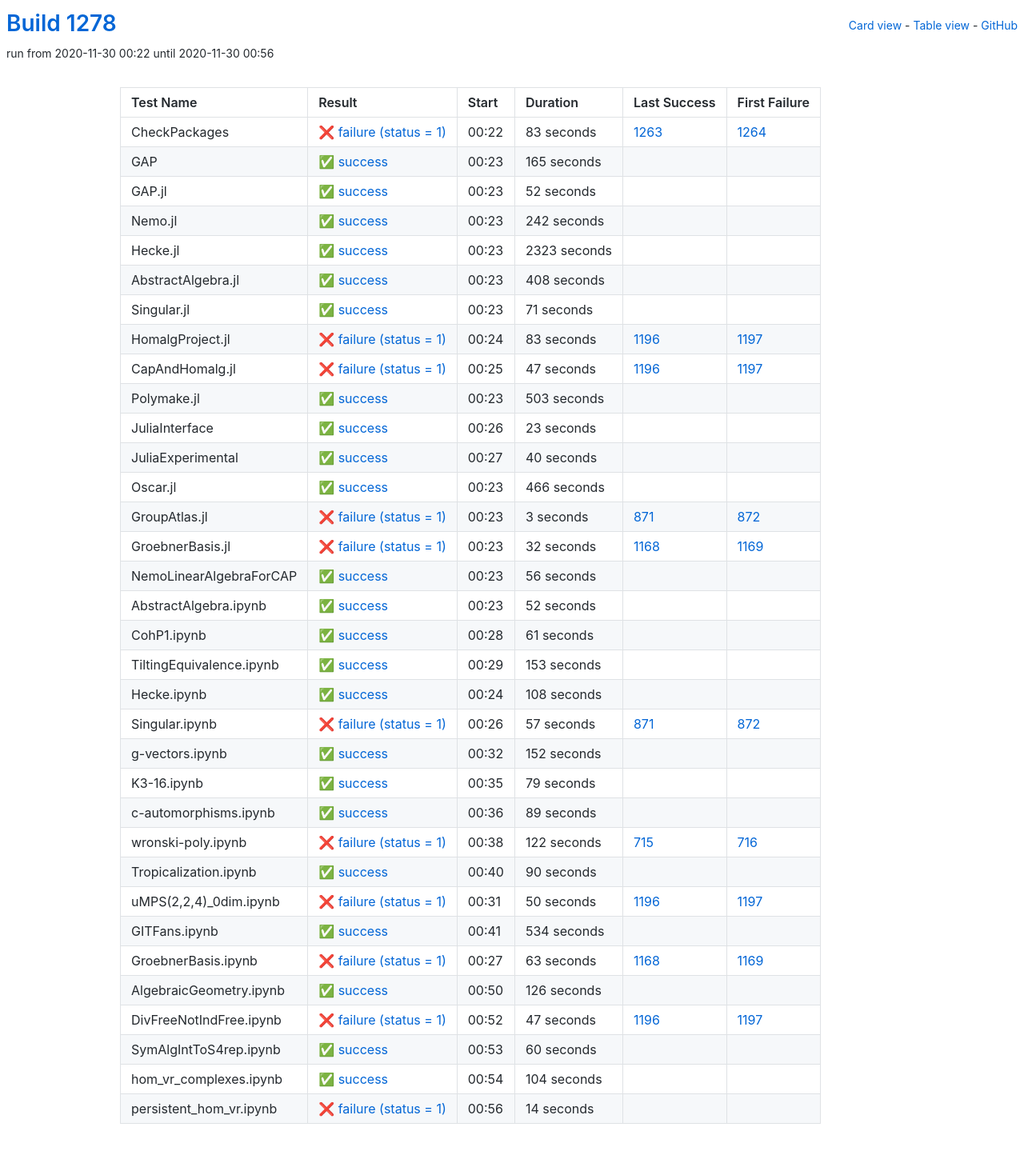
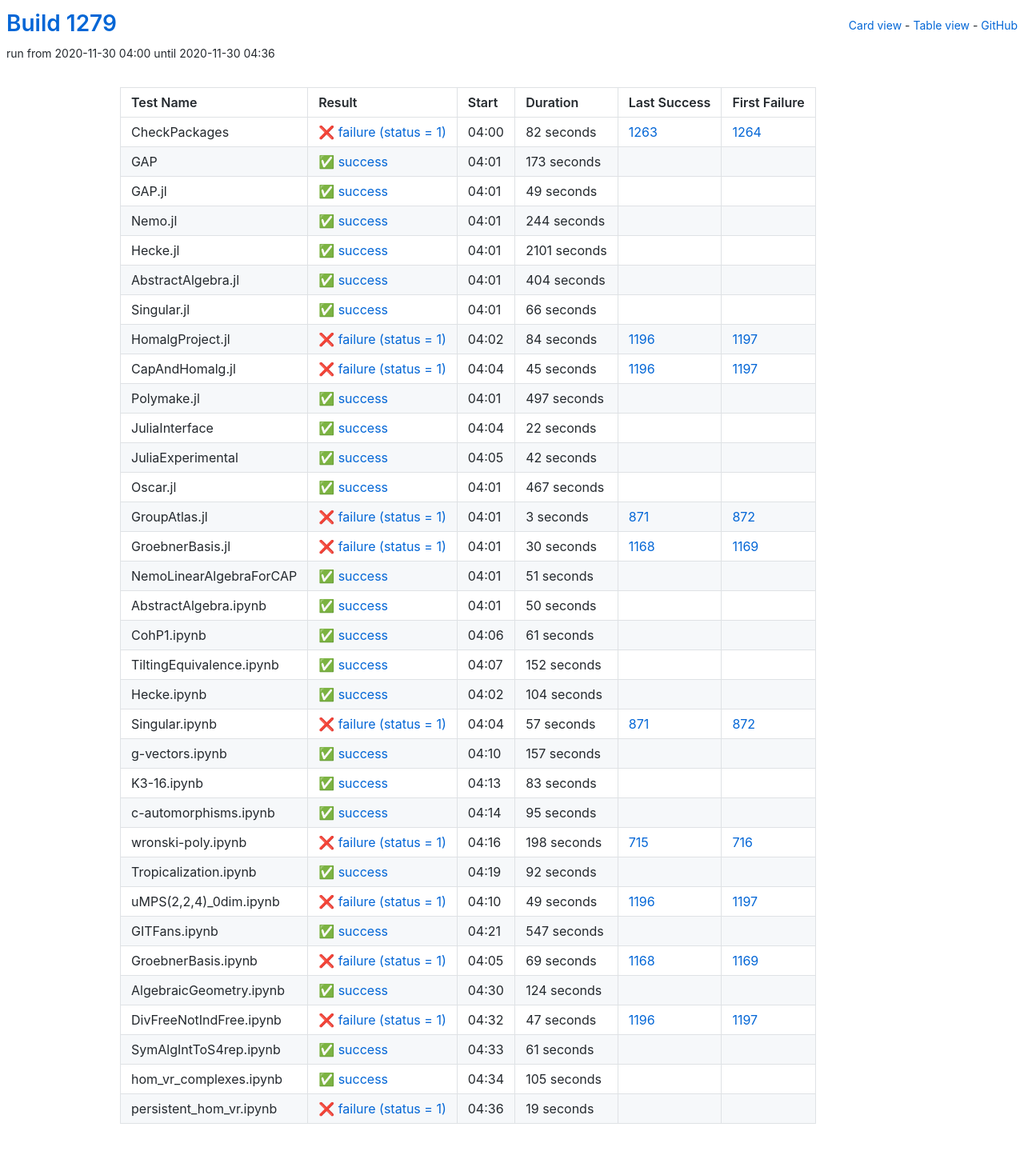
Before and after one commit to oscar-system/oscar-ci-status-stable, a Jekyll site: the page built from table.html, in a window 1280 px wide. Shown: the whole page at 80% size. Built offline with Jekyll 4.4.1, drawn with Linux system fonts in a browser that asks for light colours.

Commit message:
Build #1279

```diff
--- a/_data/ci.yml
+++ b/_data/ci.yml
@@ -1,6 +1,6 @@
 ---
-build: 1278
-build_url: https://oscarci.mathematik.uni-kl.de/job/oscar-stable/1278/
+build: 1279
+build_url: https://oscarci.mathematik.uni-kl.de/job/oscar-stable/1279/
 job: oscar-stable
 organization: oscar-system
 repo: oscar-ci-status-stable
@@ -8,164 +8,164 @@ repourl: https://github.com/oscar-system/oscar-ci-status-stable
 tests:
 - name: CheckPackages
   id: checkpackages
-  log: https://oscarci.mathematik.uni-kl.de/job/oscar-stable/1278/artifact/logs/build-1278/CheckPackages.log
-  start: 2020-11-30 00:22
+  log: https://oscarci.mathematik.uni-kl.de/job/oscar-stable/1279/artifact/logs/build-1279/CheckPackages.log
+  start: 2020-11-30 04:00
   success: false
   exitcode: 1
   status: failure
-  duration: 83
+  duration: 82
   last_success: 1263
   last_success_url: https://oscarci.mathematik.uni-kl.de/job/oscar-stable/1263/
   first_failure: 1264
   first_failure_url: https://oscarci.mathematik.uni-kl.de/job/oscar-stable/1264/
 - name: GAP
   id: gap
-  log: https://oscarci.mathematik.uni-kl.de/job/oscar-stable/1278/artifact/logs/build-1278/GAP.log
-  start: 2020-11-30 00:23
+  log: https://oscarci.mathematik.uni-kl.de/job/oscar-stable/1279/artifact/logs/build-1279/GAP.log
+  start: 2020-11-30 04:01
   success: true
   exitcode: 0
   status: success
-  duration: 165
+  duration: 173
   last_success: false
   last_success_url:
   first_failure: false
   first_failure_url:
 - name: GAP.jl
   id: gap-jl
-  log: https://oscarci.mathematik.uni-kl.de/job/oscar-stable/1278/artifact/logs/build-1278/GAP.jl.log
-  start: 2020-11-30 00:23
+  log: https://oscarci.mathematik.uni-kl.de/job/oscar-stable/1279/artifact/logs/build-1279/GAP.jl.log
+  start: 2020-11-30 04:01
   success: true
   exitcode: 0
   status: success
-  duration: 52
+  duration: 49
   last_success: false
   last_success_url:
   first_failure: false
   first_failure_url:
 - name: Nemo.jl
   id: nemo-jl
-  log: https://oscarci.mathematik.uni-kl.de/job/oscar-stable/1278/artifact/logs/build-1278/Nemo.jl.log
-  start: 2020-11-30 00:23
+  log: https://oscarci.mathematik.uni-kl.de/job/oscar-stable/1279/artifact/logs/build-1279/Nemo.jl.log
+  start: 2020-11-30 04:01
   success: true
   exitcode: 0
   status: success
-  duration: 242
+  duration: 244
   last_success: false
   last_success_url:
   first_failure: false
   first_failure_url:
 - name: Hecke.jl
   id: hecke-jl
-  log: https://oscarci.mathematik.uni-kl.de/job/oscar-stable/1278/artifact/logs/build-1278/Hecke.jl.log
-  start: 2020-11-30 00:23
+  log: https://oscarci.mathematik.uni-kl.de/job/oscar-stable/1279/artifact/logs/build-1279/Hecke.jl.log
+  start: 2020-11-30 04:01
   success: true
   exitcode: 0
   status: success
-  duration: 2323
+  duration: 2101
   last_success: false
   last_success_url:
   first_failure: false
   first_failure_url:
 - name: AbstractAlgebra.jl
   id: abstractalgebra-jl
-  log: https://oscarci.mathematik.uni-kl.de/job/oscar-stable/1278/artifact/logs/build-1278/AbstractAlgebra.jl.log
-  start: 2020-11-30 00:23
+  log: https://oscarci.mathematik.uni-kl.de/job/oscar-stable/1279/artifact/logs/build-1279/AbstractAlgebra.jl.log
+  start: 2020-11-30 04:01
   success: true
   exitcode: 0
   status: success
-  duration: 408
+  duration: 404
   last_success: false
   last_success_url:
   first_failure: false
   first_failure_url:
 - name: Singular.jl
   id: singular-jl
-  log: https://oscarci.mathematik.uni-kl.de/job/oscar-stable/1278/artifact/logs/build-1278/Singular.jl.log
-  start: 2020-11-30 00:23
+  log: https://oscarci.mathematik.uni-kl.de/job/oscar-stable/1279/artifact/logs/build-1279/Singular.jl.log
+  start: 2020-11-30 04:01
   success: true
   exitcode: 0
   status: success
-  duration: 71
+  duration: 66
   last_success: false
   last_success_url:
   first_failure: false
   first_failure_url:
 - name: HomalgProject.jl
   id: homalgproject-jl
-  log: https://oscarci.mathematik.uni-kl.de/job/oscar-stable/1278/artifact/logs/build-1278/HomalgProject.jl.log
-  start: 2020-11-30 00:24
+  log: https://oscarci.mathematik.uni-kl.de/job/oscar-stable/1279/artifact/logs/build-1279/HomalgProject.jl.log
+  start: 2020-11-30 04:02
   success: false
   exitcode: 1
   status: failure
-  duration: 83
+  duration: 84
   last_success: 1196
   last_success_url: https://oscarci.mathematik.uni-kl.de/job/oscar-stable/1196/
   first_failure: 1197
   first_failure_url: https://oscarci.mathematik.uni-kl.de/job/oscar-stable/1197/
 - name: CapAndHomalg.jl
   id: capandhomalg-jl
-  log: https://oscarci.mathematik.uni-kl.de/job/oscar-stable/1278/artifact/logs/build-1278/CapAndHomalg.jl.log
-  start: 2020-11-30 00:25
+  log: https://oscarci.mathematik.uni-kl.de/job/oscar-stable/1279/artifact/logs/build-1279/CapAndHomalg.jl.log
+  start: 2020-11-30 04:04
   success: false
   exitcode: 1
   status: failure
-  duration: 47
+  duration: 45
   last_success: 1196
   last_success_url: https://oscarci.mathematik.uni-kl.de/job/oscar-stable/1196/
   first_failure: 1197
   first_failure_url: https://oscarci.mathematik.uni-kl.de/job/oscar-stable/1197/
 - name: Polymake.jl
   id: polymake-jl
-  log: https://oscarci.mathematik.uni-kl.de/job/oscar-stable/1278/artifact/logs/build-1278/Polymake.jl.log
-  start: 2020-11-30 00:23
+  log: https://oscarci.mathematik.uni-kl.de/job/oscar-stable/1279/artifact/logs/build-1279/Polymake.jl.log
+  start: 2020-11-30 04:01
   success: true
   exitcode: 0
   status: success
-  duration: 503
+  duration: 497
   last_success: false
   last_success_url:
   first_failure: false
   first_failure_url:
 - name: JuliaInterface
   id: juliainterface
-  log: https://oscarci.mathematik.uni-kl.de/job/oscar-stable/1278/artifact/logs/build-1278/JuliaInterface.log
-  start: 2020-11-30 00:26
+  log: https://oscarci.mathematik.uni-kl.de/job/oscar-stable/1279/artifact/logs/build-1279/JuliaInterface.log
+  start: 2020-11-30 04:04
   success: true
   exitcode: 0
   status: success
-  duration: 23
+  duration: 22
   last_success: false
   last_success_url:
   first_failure: false
   first_failure_url:
 - name: JuliaExperimental
   id: juliaexperimental
-  log: https://oscarci.mathematik.uni-kl.de/job/oscar-stable/1278/artifact/logs/build-1278/JuliaExperimental.log
-  start: 2020-11-30 00:27
+  log: https://oscarci.mathematik.uni-kl.de/job/oscar-stable/1279/artifact/logs/build-1279/JuliaExperimental.log
+  start: 2020-11-30 04:05
   success: true
   exitcode: 0
   status: success
-  duration: 40
+  duration: 42
   last_success: false
   last_success_url:
   first_failure: false
   first_failure_url:
 - name: Oscar.jl
   id: oscar-jl
-  log: https://oscarci.mathematik.uni-kl.de/job/oscar-stable/1278/artifact/logs/build-1278/Oscar.jl.log
-  start: 2020-11-30 00:23
+  log: https://oscarci.mathematik.uni-kl.de/job/oscar-stable/1279/artifact/logs/build-1279/Oscar.jl.log
+  start: 2020-11-30 04:01
   success: true
   exitcode: 0
   status: success
-  duration: 466
+  duration: 467
   last_success: false
   last_success_url:
   first_failure: false
   first_failure_url:
 - name: GroupAtlas.jl
   id: groupatlas-jl
-  log: https://oscarci.mathematik.uni-kl.de/job/oscar-stable/1278/artifact/logs/build-1278/GroupAtlas.jl.log
-  start: 2020-11-30 00:23
+  log: https://oscarci.mathematik.uni-kl.de/job/oscar-stable/1279/artifact/logs/build-1279/GroupAtlas.jl.log
+  start: 2020-11-30 04:01
   success: false
   exitcode: 1
   status: failure
@@ -176,44 +176,44 @@ tests:
   first_failure_url: https://oscarci.mathematik.uni-kl.de/job/oscar-stable/872/
 - name: GroebnerBasis.jl
   id: groebnerbasis-jl
-  log: https://oscarci.mathematik.uni-kl.de/job/oscar-stable/1278/artifact/logs/build-1278/GroebnerBasis.jl.log
-  start: 2020-11-30 00:23
+  log: https://oscarci.mathematik.uni-kl.de/job/oscar-stable/1279/artifact/logs/build-1279/GroebnerBasis.jl.log
+  start: 2020-11-30 04:01
   success: false
   exitcode: 1
   status: failure
-  duration: 32
+  duration: 30
   last_success: 1168
   last_success_url: https://oscarci.mathematik.uni-kl.de/job/oscar-stable/1168/
   first_failure: 1169
   first_failure_url: https://oscarci.mathematik.uni-kl.de/job/oscar-stable/1169/
 - name: NemoLinearAlgebraForCAP
   id: nemolinearalgebraforcap
-  log: https://oscarci.mathematik.uni-kl.de/job/oscar-stable/1278/artifact/logs/build-1278/NemoLinearAlgebraForCAP.log
-  start: 2020-11-30 00:23
+  log: https://oscarci.mathematik.uni-kl.de/job/oscar-stable/1279/artifact/logs/build-1279/NemoLinearAlgebraForCAP.log
+  start: 2020-11-30 04:01
   success: true
   exitcode: 0
   status: success
-  duration: 56
+  duration: 51
   last_success: false
   last_success_url:
   first_failure: false
   first_failure_url:
 - name: AbstractAlgebra.ipynb
   id: abstractalgebra-ipynb
-  log: https://oscarci.mathematik.uni-kl.de/job/oscar-stable/1278/artifact/logs/build-1278/AbstractAlgebra.ipynb.log
-  start: 2020-11-30 00:23
+  log: https://oscarci.mathematik.uni-kl.de/job/oscar-stable/1279/artifact/logs/build-1279/AbstractAlgebra.ipynb.log
+  start: 2020-11-30 04:01
   success: true
   exitcode: 0
   status: success
-  duration: 52
+  duration: 50
   last_success: false
   last_success_url:
   first_failure: false
   first_failure_url:
 - name: CohP1.ipynb
   id: cohp1-ipynb
-  log: https://oscarci.mathematik.uni-kl.de/job/oscar-stable/1278/artifact/logs/build-1278/CohP1.ipynb.log
-  start: 2020-11-30 00:28
+  log: https://oscarci.mathematik.uni-kl.de/job/oscar-stable/1279/artifact/logs/build-1279/CohP1.ipynb.log
+  start: 2020-11-30 04:06
   success: true
   exitcode: 0
   status: success
@@ -224,32 +224,32 @@ tests:
   first_failure_url:
 - name: TiltingEquivalence.ipynb
   id: tiltingequivalence-ipynb
-  log: https://oscarci.mathematik.uni-kl.de/job/oscar-stable/1278/artifact/logs/build-1278/TiltingEquivalence.ipynb.log
-  start: 2020-11-30 00:29
+  log: https://oscarci.mathematik.uni-kl.de/job/oscar-stable/1279/artifact/logs/build-1279/TiltingEquivalence.ipynb.log
+  start: 2020-11-30 04:07
   success: true
   exitcode: 0
   status: success
-  duration: 153
+  duration: 152
   last_success: false
   last_success_url:
   first_failure: false
   first_failure_url:
 - name: Hecke.ipynb
   id: hecke-ipynb
-  log: https://oscarci.mathematik.uni-kl.de/job/oscar-stable/1278/artifact/logs/build-1278/Hecke.ipynb.log
-  start: 2020-11-30 00:24
+  log: https://oscarci.mathematik.uni-kl.de/job/oscar-stable/1279/artifact/logs/build-1279/Hecke.ipynb.log
+  start: 2020-11-30 04:02
   success: true
   exitcode: 0
   status: success
-  duration: 108
+  duration: 104
   last_success: false
   last_success_url:
   first_failure: false
   first_failure_url:
 - name: Singular.ipynb
   id: singular-ipynb
-  log: https://oscarci.mathematik.uni-kl.de/job/oscar-stable/1278/artifact/logs/build-1278/Singular.ipynb.log
-  start: 2020-11-30 00:26
+  log: https://oscarci.mathematik.uni-kl.de/job/oscar-stable/1279/artifact/logs/build-1279/Singular.ipynb.log
+  start: 2020-11-30 04:04
   success: false
   exitcode: 1
   status: failure
@@ -260,116 +260,116 @@ tests:
   first_failure_url: https://oscarci.mathematik.uni-kl.de/job/oscar-stable/872/
 - name: g-vectors.ipynb
   id: g-vectors-ipynb
-  log: https://oscarci.mathematik.uni-kl.de/job/oscar-stable/1278/artifact/logs/build-1278/g-vectors.ipynb.log
-  start: 2020-11-30 00:32
+  log: https://oscarci.mathematik.uni-kl.de/job/oscar-stable/1279/artifact/logs/build-1279/g-vectors.ipynb.log
+  start: 2020-11-30 04:10
   success: true
   exitcode: 0
   status: success
-  duration: 152
+  duration: 157
   last_success: false
   last_success_url:
   first_failure: false
   first_failure_url:
 - name: K3-16.ipynb
   id: k3-16-ipynb
-  log: https://oscarci.mathematik.uni-kl.de/job/oscar-stable/1278/artifact/logs/build-1278/K3-16.ipynb.log
-  start: 2020-11-30 00:35
+  log: https://oscarci.mathematik.uni-kl.de/job/oscar-stable/1279/artifact/logs/build-1279/K3-16.ipynb.log
+  start: 2020-11-30 04:13
   success: true
   exitcode: 0
   status: success
-  duration: 79
+  duration: 83
   last_success: false
   last_success_url:
   first_failure: false
   first_failure_url:
 - name: c-automorphisms.ipynb
   id: c-automorphisms-ipynb
-  log: https://oscarci.mathematik.uni-kl.de/job/oscar-stable/1278/artifact/logs/build-1278/c-automorphisms.ipynb.log
-  start: 2020-11-30 00:36
+  log: https://oscarci.mathematik.uni-kl.de/job/oscar-stable/1279/artifact/logs/build-1279/c-automorphisms.ipynb.log
+  start: 2020-11-30 04:14
   success: true
   exitcode: 0
   status: success
-  duration: 89
+  duration: 95
   last_success: false
   last_success_url:
   first_failure: false
   first_failure_url:
 - name: wronski-poly.ipynb
   id: wronski-poly-ipynb
-  log: https://oscarci.mathematik.uni-kl.de/job/oscar-stable/1278/artifact/logs/build-1278/wronski-poly.ipynb.log
-  start: 2020-11-30 00:38
+  log: https://oscarci.mathematik.uni-kl.de/job/oscar-stable/1279/artifact/logs/build-1279/wronski-poly.ipynb.log
+  start: 2020-11-30 04:16
   success: false
   exitcode: 1
   status: failure
-  duration: 122
+  duration: 198
   last_success: 715
   last_success_url: https://oscarci.mathematik.uni-kl.de/job/oscar-stable/715/
   first_failure: 716
   first_failure_url: https://oscarci.mathematik.uni-kl.de/job/oscar-stable/716/
 - name: Tropicalization.ipynb
   id: tropicalization-ipynb
-  log: https://oscarci.mathematik.uni-kl.de/job/oscar-stable/1278/artifact/logs/build-1278/Tropicalization.ipynb.log
-  start: 2020-11-30 00:40
+  log: https://oscarci.mathematik.uni-kl.de/job/oscar-stable/1279/artifact/logs/build-1279/Tropicalization.ipynb.log
+  start: 2020-11-30 04:19
   success: true
   exitcode: 0
   status: success
-  duration: 90
+  duration: 92
   last_success: false
   last_success_url:
   first_failure: false
   first_failure_url:
 - name: uMPS(2,2,4)_0dim.ipynb
   id: umps-2-2-4-0dim-ipynb
-  log: https://oscarci.mathematik.uni-kl.de/job/oscar-stable/1278/artifact/logs/build-1278/uMPS-2-2-4-_0dim.ipynb.log
-  start: 2020-11-30 00:31
+  log: https://oscarci.mathematik.uni-kl.de/job/oscar-stable/1279/artifact/logs/build-1279/uMPS-2-2-4-_0dim.ipynb.log
+  start: 2020-11-30 04:10
   success: false
   exitcode: 1
   status: failure
-  duration: 50
+  duration: 49
   last_success: 1196
   last_success_url: https://oscarci.mathematik.uni-kl.de/job/oscar-stable/1196/
   first_failure: 1197
   first_failure_url: https://oscarci.mathematik.uni-kl.de/job/oscar-stable/1197/
 - name: GITFans.ipynb
   id: gitfans-ipynb
-  log: https://oscarci.mathematik.uni-kl.de/job/oscar-stable/1278/artifact/logs/build-1278/GITFans.ipynb.log
-  start: 2020-11-30 00:41
+  log: https://oscarci.mathematik.uni-kl.de/job/oscar-stable/1279/artifact/logs/build-1279/GITFans.ipynb.log
+  start: 2020-11-30 04:21
   success: true
   exitcode: 0
   status: success
-  duration: 534
+  duration: 547
   last_success: false
   last_success_url:
   first_failure: false
   first_failure_url:
 - name: GroebnerBasis.ipynb
   id: groebnerbasis-ipynb
-  log: https://oscarci.mathematik.uni-kl.de/job/oscar-stable/1278/artifact/logs/build-1278/GroebnerBasis.ipynb.log
-  start: 2020-11-30 00:27
+  log: https://oscarci.mathematik.uni-kl.de/job/oscar-stable/1279/artifact/logs/build-1279/GroebnerBasis.ipynb.log
+  start: 2020-11-30 04:05
   success: false
   exitcode: 1
   status: failure
-  duration: 63
+  duration: 69
   last_success: 1168
   last_success_url: https://oscarci.mathematik.uni-kl.de/job/oscar-stable/1168/
   first_failure: 1169
   first_failure_url: https://oscarci.mathematik.uni-kl.de/job/oscar-stable/1169/
 - name: AlgebraicGeometry.ipynb
   id: algebraicgeometry-ipynb
-  log: https://oscarci.mathematik.uni-kl.de/job/oscar-stable/1278/artifact/logs/build-1278/AlgebraicGeometry.ipynb.log
-  start: 2020-11-30 00:50
+  log: https://oscarci.mathematik.uni-kl.de/job/oscar-stable/1279/artifact/logs/build-1279/AlgebraicGeometry.ipynb.log
+  start: 2020-11-30 04:30
   success: true
   exitcode: 0
   status: success
-  duration: 126
+  duration: 124
   last_success: false
   last_success_url:
   first_failure: false
   first_failure_url:
 - name: DivFreeNotIndFree.ipynb
   id: divfreenotindfree-ipynb
-  log: https://oscarci.mathematik.uni-kl.de/job/oscar-stable/1278/artifact/logs/build-1278/DivFreeNotIndFree.ipynb.log
-  start: 2020-11-30 00:52
+  log: https://oscarci.mathematik.uni-kl.de/job/oscar-stable/1279/artifact/logs/build-1279/DivFreeNotIndFree.ipynb.log
+  start: 2020-11-30 04:32
   success: false
   exitcode: 1
   status: failure
@@ -380,36 +380,36 @@ tests:
   first_failure_url: https://oscarci.mathematik.uni-kl.de/job/oscar-stable/1197/
 - name: SymAlgIntToS4rep.ipynb
   id: symalginttos4rep-ipynb
-  log: https://oscarci.mathematik.uni-kl.de/job/oscar-stable/1278/artifact/logs/build-1278/SymAlgIntToS4rep.ipynb.log
-  start: 2020-11-30 00:53
+  log: https://oscarci.mathematik.uni-kl.de/job/oscar-stable/1279/artifact/logs/build-1279/SymAlgIntToS4rep.ipynb.log
+  start: 2020-11-30 04:33
   success: true
   exitcode: 0
   status: success
-  duration: 60
+  duration: 61
   last_success: false
   last_success_url:
   first_failure: false
   first_failure_url:
 - name: hom_vr_complexes.ipynb
   id: hom-vr-complexes-ipynb
-  log: https://oscarci.mathematik.uni-kl.de/job/oscar-stable/1278/artifact/logs/build-1278/hom_vr_complexes.ipynb.log
-  start: 2020-11-30 00:54
+  log: https://oscarci.mathematik.uni-kl.de/job/oscar-stable/1279/artifact/logs/build-1279/hom_vr_complexes.ipynb.log
+  start: 2020-11-30 04:34
   success: true
   exitcode: 0
   status: success
-  duration: 104
+  duration: 105
   last_success: false
   last_success_url:
   first_failure: false
   first_failure_url:
 - name: persistent_hom_vr.ipynb
   id: persistent-hom-vr-ipynb
-  log: https://oscarci.mathematik.uni-kl.de/job/oscar-stable/1278/artifact/logs/build-1278/persistent_hom_vr.ipynb.log
-  start: 2020-11-30 00:56
+  log: https://oscarci.mathematik.uni-kl.de/job/oscar-stable/1279/artifact/logs/build-1279/persistent_hom_vr.ipynb.log
+  start: 2020-11-30 04:36
   success: false
   exitcode: 1
   status: failure
-  duration: 14
+  duration: 19
   last_success: false
   last_success_url:
   first_failure: false
```
Also changed, not shown: README.md.
